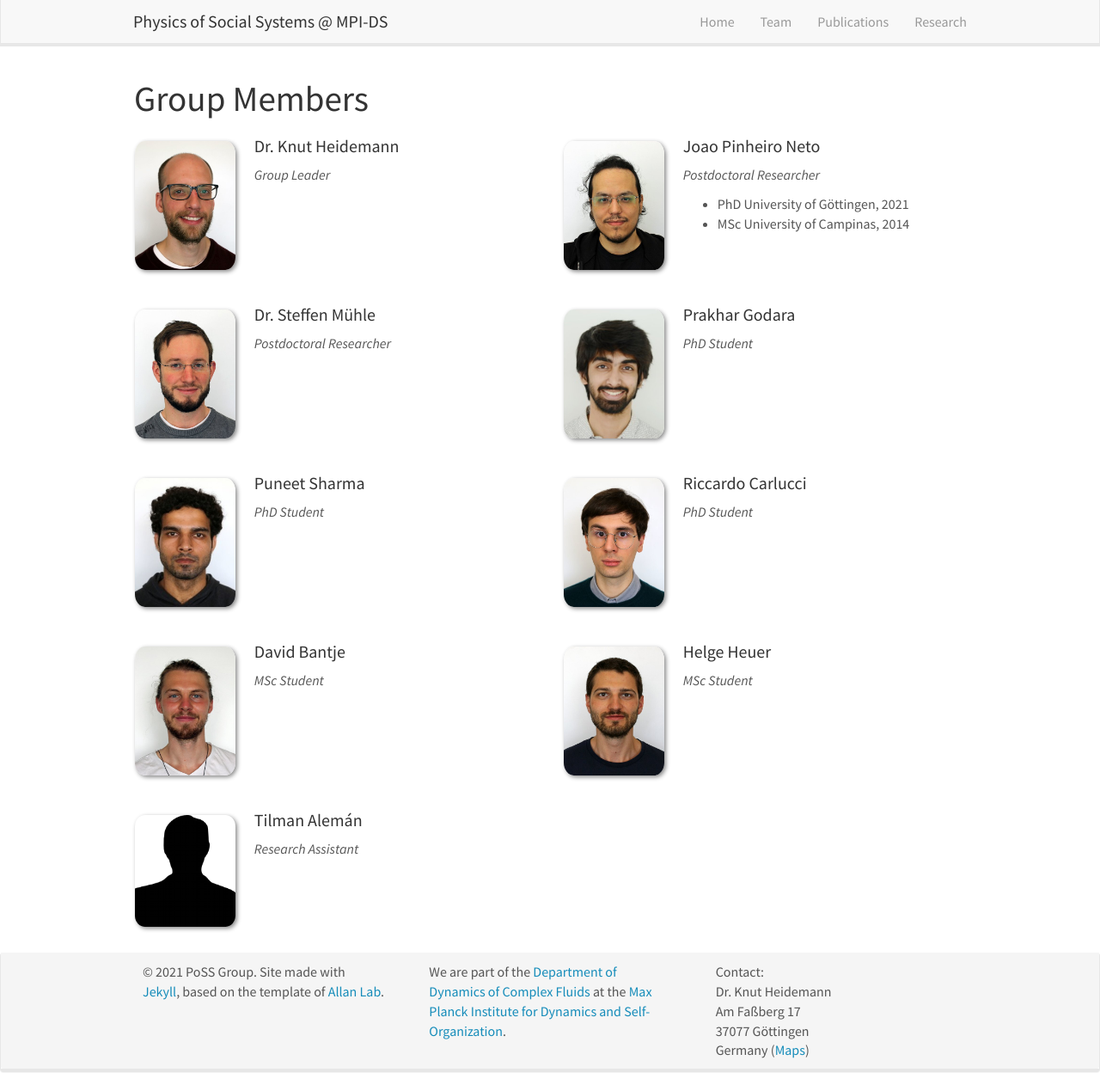
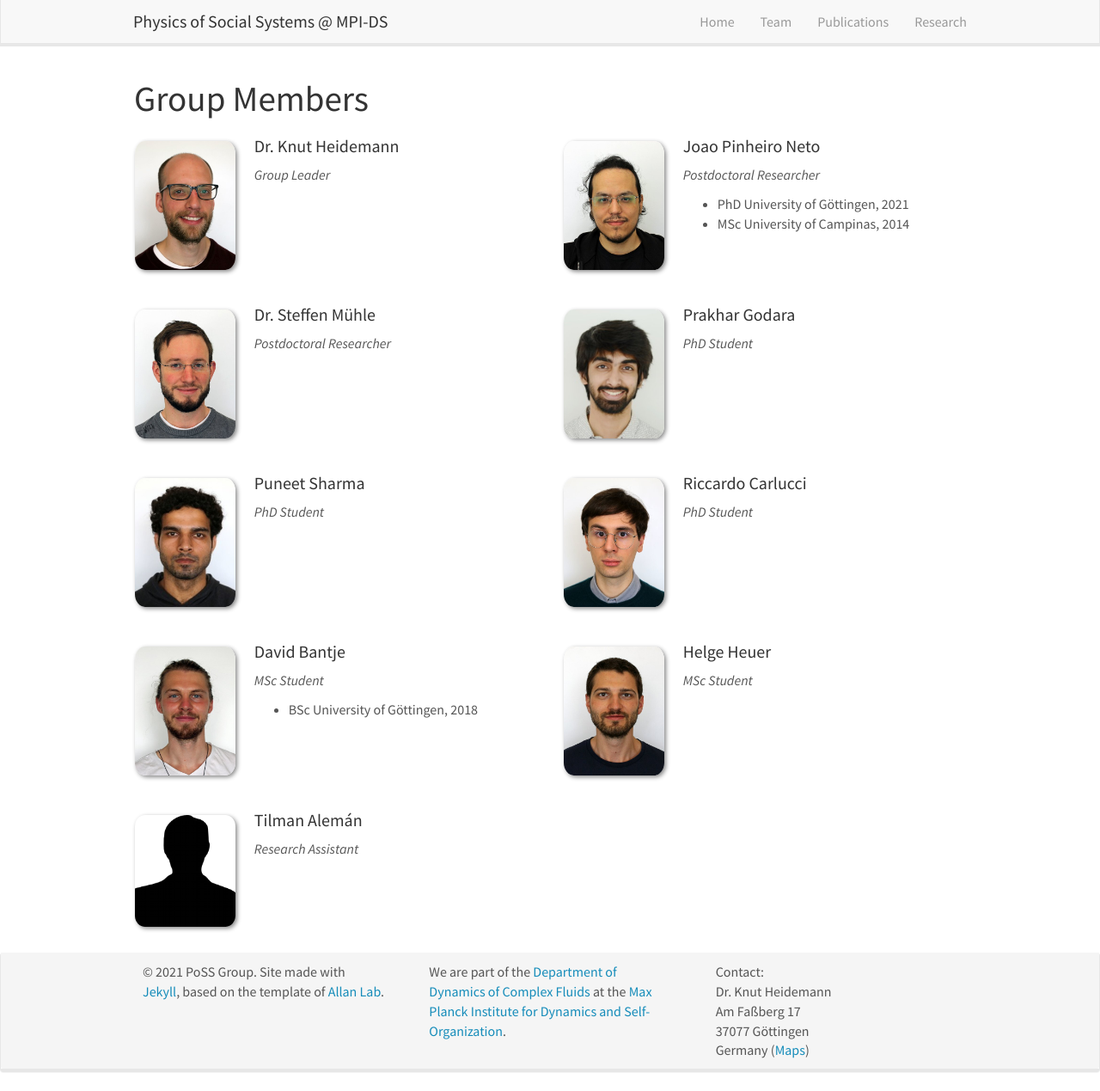
Before and after one commit to prakhargodara/poss-group.github.io, a Jekyll site: the page built from _pages/team.md, in a window 1280 px wide and 1269 px high. Shown: the whole window at 86% size. Built offline with Jekyll 4.4.1, drawn with Linux system fonts in a browser that asks for light colours; nearby versions of some CDN libraries.

Commit message:
Added personal info

```diff
--- a/_data/team_members.yml
+++ b/_data/team_members.yml
@@ -68,9 +68,9 @@
 - name: David Bantje
   photo: david_bantje.jpg
   info: MSc Student
-  email:
-  number_educ: 0
-  education1:
+  email: david.bantje@stud.uni-goettingen.de
+  number_educ: 1
+  education1: BSc University of Göttingen, 2018
   education2:
   education3:
   education4:
```
